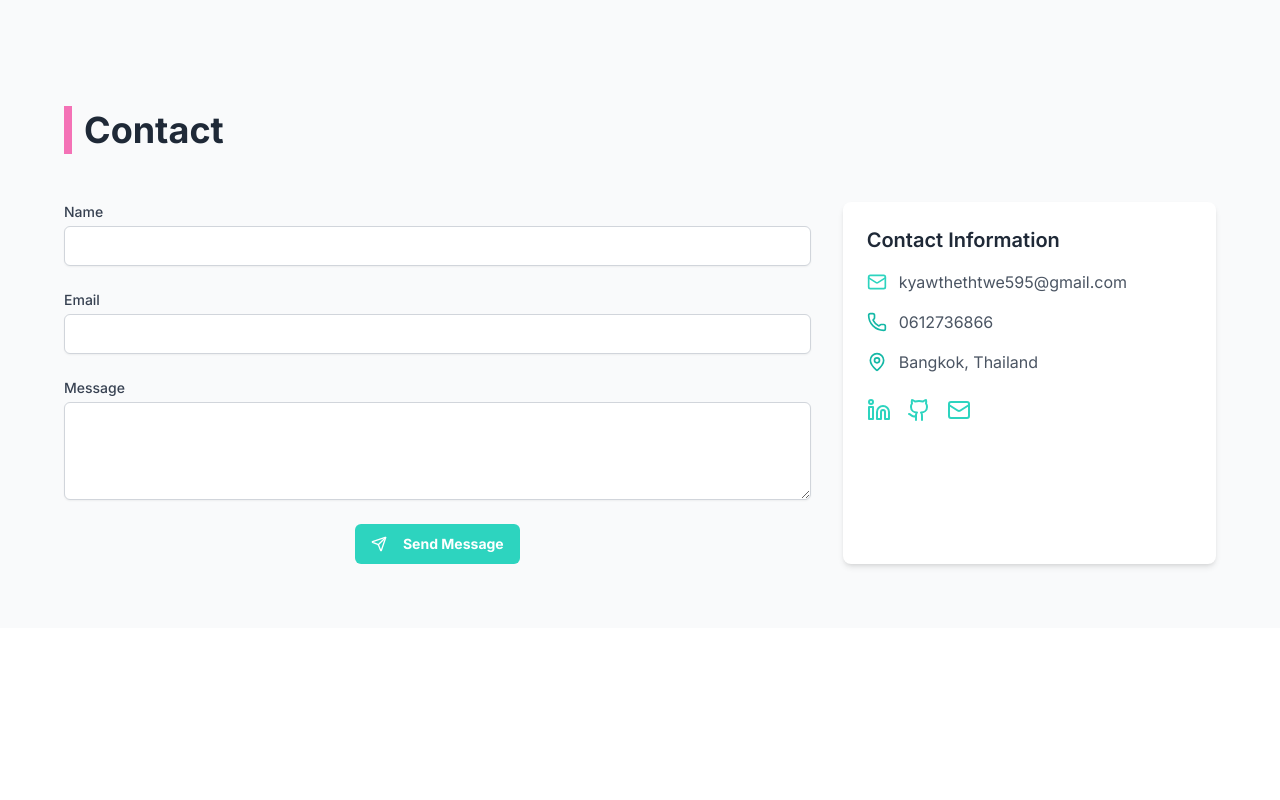
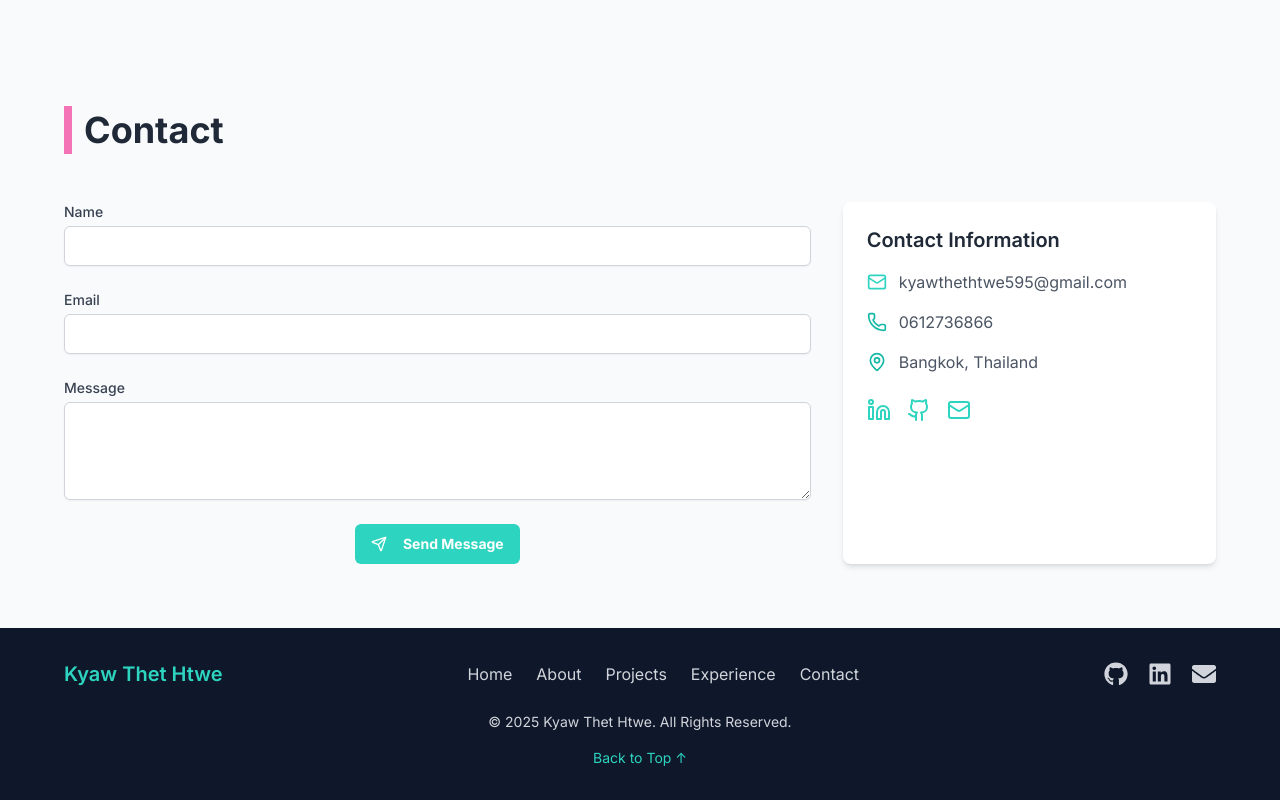
Before and after one commit to kyawthethtwe/portfolio, a Next.js app in the folder portfolio/: page / in a window 1280 px wide. Shown: the part 4337-5137 px from the top of the page. Before the commit the page ends 4965 px from the top, so only its background shows below. Built offline with nearby package versions, Linux system fonts and the light colour scheme.

Commit message:
develop footer

```diff
--- a/portfolio/src/app/layout.tsx
+++ b/portfolio/src/app/layout.tsx
@@ -3,6 +3,7 @@ import { Inter } from "next/font/google";
 import "./globals.css";
 import { ThemeProvider } from "@/components/ThemeProvider";
 import Navbar from "@/components/Navbar";
+import Footer from "@/components/Footer";
 const inter = Inter({ subsets: ["latin"] })
 
 export const metadata: Metadata = {
@@ -23,6 +24,7 @@ export default function RootLayout({
         <ThemeProvider attribute="class" defaultTheme="system" enableSystem>
           <Navbar />
           {children}
+          <Footer />
         </ThemeProvider>
       </body>
     </html>
--- /dev/null
+++ b/portfolio/src/components/Footer.tsx
@@ -0,0 +1,61 @@
+"use client";
+import { motion } from "framer-motion";
+import Link from "next/link";
+import { FaGithub, FaLinkedin, FaEnvelope } from "react-icons/fa";
+
+export default function Footer() {
+  return (
+    <footer className="bg-[#0F172A] text-gray-300 py-8 px-6 md:px-12">
+      <div className="max-w-6xl mx-auto flex flex-col md:flex-row justify-between items-center">
+
+        {/* Logo / Name */}
+        <motion.div
+          initial={{ opacity: 0, y: 10 }}
+          animate={{ opacity: 1, y: 0 }}
+          transition={{ duration: 0.5 }}
+          className="text-xl font-semibold text-primary"
+        >
+          Kyaw Thet Htwe
+        </motion.div>
+
+        {/* Navigation Links */}
+        <nav className="flex space-x-6 mt-4 md:mt-0">
+          {["Home", "About", "Projects", "Experience", "Contact"].map((item) => (
+            <Link
+              key={item}
+              href={`#${item.toLowerCase()}`}
+              className="hover:text-accent transition-colors"
+            >
+              {item}
+            </Link>
+          ))}
+        </nav>
+
+        {/* Social Media Icons */}
+        <div className="flex space-x-5 mt-4 md:mt-0">
+          <a href="https://github.com/yourgithub" target="_blank" rel="noopener noreferrer">
+            <FaGithub className="text-2xl hover:text-accent transition-colors" />
+          </a>
+          <a href="https://linkedin.com/in/yourlinkedin" target="_blank" rel="noopener noreferrer">
+            <FaLinkedin className="text-2xl hover:text-accent transition-colors" />
+          </a>
+          <a href="mailto:your@email.com">
+            <FaEnvelope className="text-2xl hover:text-accent transition-colors" />
+          </a>
+        </div>
+
+      </div>
+
+      {/* Copyright & Back to Top */}
+      <div className="text-center text-sm mt-6">
+        <p>© {new Date().getFullYear()} Kyaw Thet Htwe. All Rights Reserved.</p>
+        <button
+          onClick={() => window.scrollTo({ top: 0, behavior: "smooth" })}
+          className="mt-4 text-primary hover:text-pink-400 transition-colors"
+        >
+          Back to Top ↑
+        </button>
+      </div>
+    </footer>
+  );
+}
```
